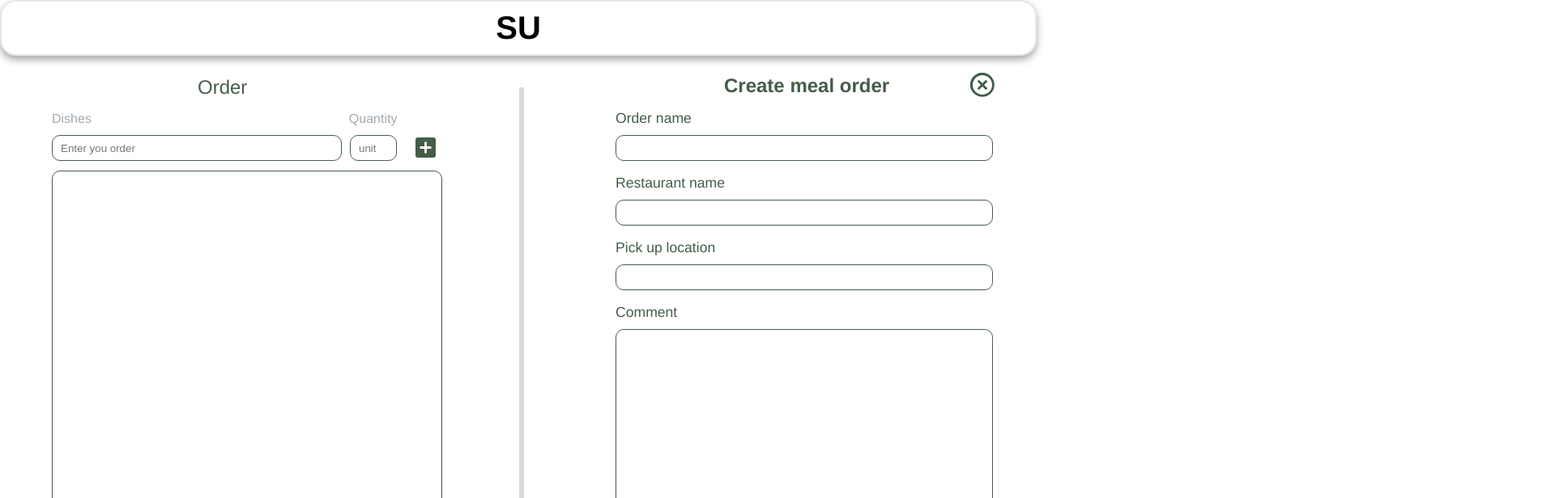
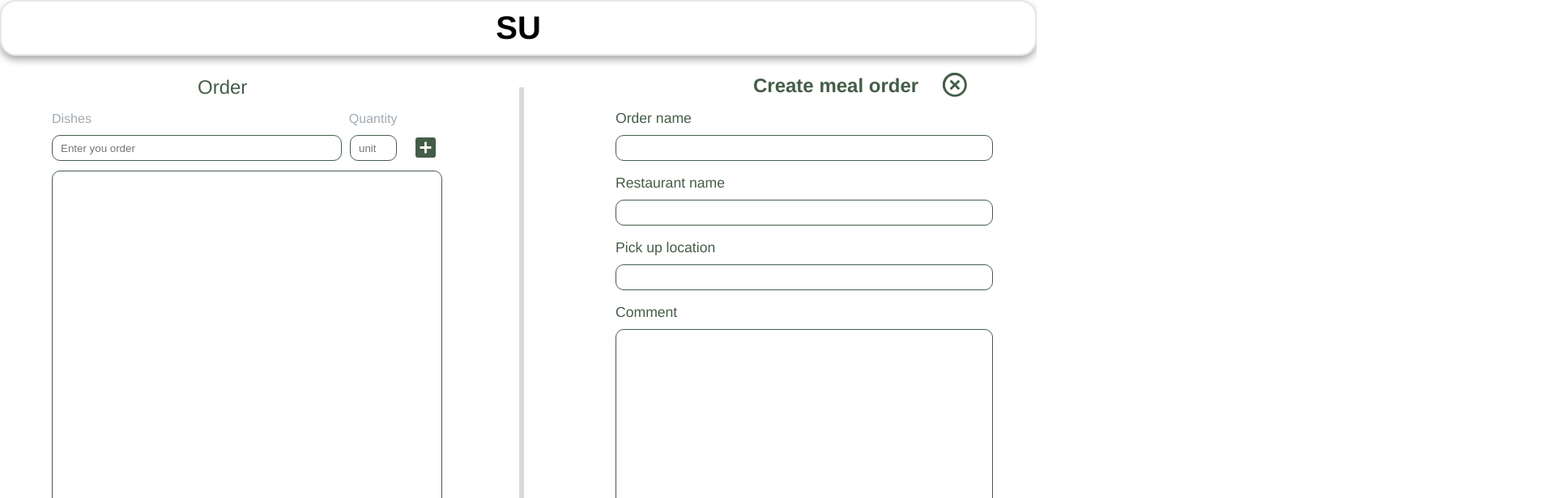
Before and after one commit to Green-Teaz123/Green_, a React (Create React App) app: page /create in a window 1280 px wide. Shown: the top 616 px of the page at 81% size, 1920 px wide, since content can reach past the window. Built offline with nearby package versions, Linux system fonts and the light colour scheme.

Commit message:
fix css create order

```diff
--- a/src/styles/createOrder.css
+++ b/src/styles/createOrder.css
@@ -134,21 +134,19 @@
         width: 1200px;
     }
     .header-create-order{
-        width: 1100px;
+        width: 260px;
     }
     .form-create-order{
         width: 1200px;
     }
     .create-order .header-create-order {
-        margin-right: -134%;
+        margin-right: -70%;
         margin-top: 1%;
     }
     .create-order .header-create-order p {
         font-size: 150%;
     }
-    .create-order .header-create-order .btn {
-        margin-right: 70%;
-    }
+
     .create-order .header-create-order .btn svg {
         width: 150%;
         height: 150%;
--- a/src/styles/orderInfo.css
+++ b/src/styles/orderInfo.css
@@ -188,7 +188,6 @@ body{
 
     .pick-up {
         margin-top: 50px;
-        scale: 1.4;
         grid-area: 3 / 2 / 4 / 3;
     }
 
```
